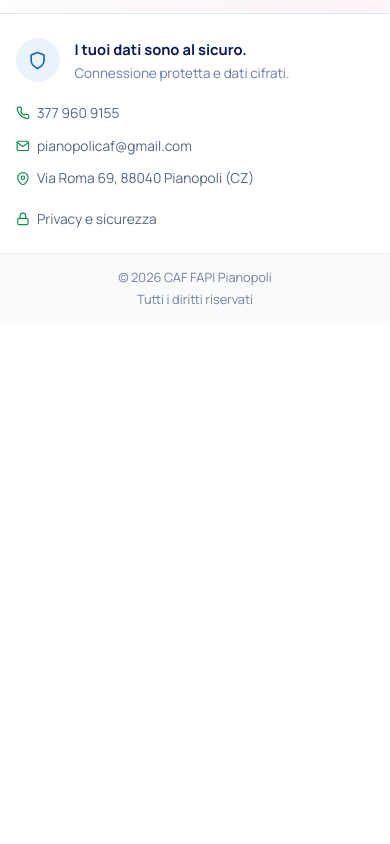
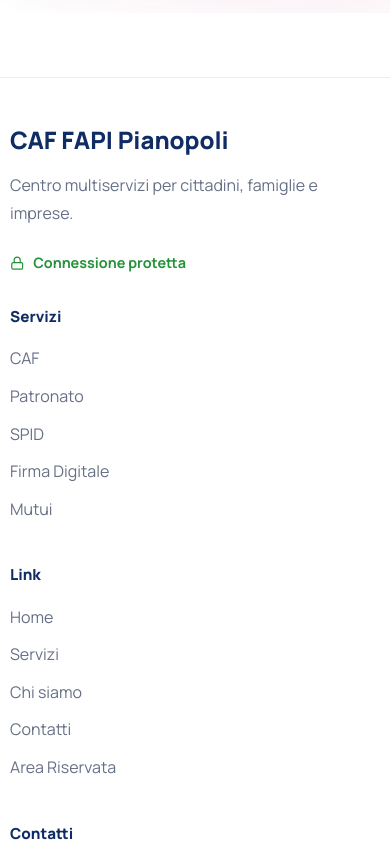
Before and after one commit to acetomartina/FE-Capstone-CAF, a React (Vite) app: page / in a window 390 px wide. Shown: the part 8560-9404 px from the top of the page. Before the commit the page ends 8883 px from the top, so only its background shows below. Built offline with nearby package versions, Linux system fonts and the light colour scheme; no server answers.

Commit message:
feat(home): completa la homepage pubblica con CTA, contatti e footer

```diff
--- a/src/components/layout/PublicFooter/PublicFooter.css
+++ b/src/components/layout/PublicFooter/PublicFooter.css
@@ -1,139 +1,161 @@
 .public-footer {
-  border-top: 1px solid #dce5f2;
+  margin-top: 6rem;
+  border-top: 1px solid #e8eef5;
   background: #ffffff;
-  color: #071b4f;
 }
 
-.public-footer__content {
-  width: min(100% - 3rem, 1320px);
-  min-height: 92px;
+.public-footer__container {
+  width: min(1180px, calc(100% - 2rem));
   margin: 0 auto;
+}
+
+.public-footer__top {
+  padding: 4rem 0;
 
   display: grid;
-  grid-template-columns: 1fr auto auto;
-  align-items: center;
-  gap: 2.5rem;
+  grid-template-columns: 1.3fr repeat(3, 1fr);
+  gap: 3rem;
 }
 
-.public-footer__security {
+.public-footer__brand h3 {
+  margin: 0;
+
+  color: #102c65;
+
+  font-size: 1.5rem;
+
+  font-weight: 800;
+}
+
+.public-footer__brand p {
+  margin: 1rem 0 1.5rem;
+
+  color: #667085;
+
+  line-height: 1.8;
+}
+
+.public-footer__secure {
+  display: inline-flex;
+  align-items: center;
+  gap: 0.55rem;
+
+  color: #249239;
+
+  font-weight: 700;
+
+  font-size: 0.9rem;
+}
+
+.public-footer__column {
+  display: flex;
+  flex-direction: column;
+}
+
+.public-footer__column h4 {
+  margin-bottom: 1.25rem;
+
+  color: #102c65;
+
+  font-size: 0.95rem;
+
+  font-weight: 800;
+}
+
+.public-footer__column a,
+.public-footer__column span {
+  display: inline-flex;
+  align-items: center;
+  gap: 0.55rem;
+
+  margin-bottom: 0.85rem;
+
+  color: #667085;
+
+  text-decoration: none;
+
+  transition: 0.25s;
+}
+
+.public-footer__column a:hover {
+  color: #249239;
+
+  transform: translateX(4px);
+}
+
+.public-footer__column svg {
+  color: #249239;
+}
+
+.public-footer__bottom {
+  min-height: 72px;
+
   display: flex;
   align-items: center;
-  gap: 0.9rem;
+  justify-content: space-between;
+
+  border-top: 1px solid #edf2f7;
 }
 
-.public-footer__icon {
-  width: 44px;
-  height: 44px;
+.public-footer__bottom span {
+  color: #94a3b8;
 
-  display: inline-flex;
-  align-items: center;
-  justify-content: center;
-
-  border-radius: 50%;
-  background: #eaf2fb;
-  color: #1266b2;
-
-  font-size: 1.2rem;
+  font-size: 0.85rem;
 }
 
-.public-footer__security strong {
-  display: block;
-  font-size: 0.92rem;
-}
-
-.public-footer__security p {
-  margin: 0.18rem 0 0;
-  color: #687aa6;
-  font-size: 0.84rem;
-}
-
-.public-footer__contacts {
-  display: flex;
-  align-items: center;
-  gap: 1.4rem;
-}
-
-.public-footer__contacts a,
-.public-footer__contacts span,
-.public-footer__privacy {
+.public-footer__credits {
   display: inline-flex;
   align-items: center;
   gap: 0.45rem;
 
-  color: #526689;
-  font-size: 0.86rem;
+  color: #667085;
+
   text-decoration: none;
+
+  transition: 0.25s;
 }
 
-.public-footer__contacts a:hover {
-  color: #087f45;
+.public-footer__credits strong {
+  color: #102c65;
 }
 
-.public-footer__contacts svg,
-.public-footer__privacy svg {
-  color: #0b8d4a;
+.public-footer__credits:hover {
+  color: #249239;
 }
 
-.public-footer__privacy {
-  white-space: nowrap;
+.public-footer__credits:hover svg {
+  transform: translate(3px, -3px);
 }
 
-.public-footer__bottom {
-  min-height: 42px;
-  padding: 0 1.5rem;
-
-  display: flex;
-  align-items: center;
-  justify-content: center;
-  gap: 0.7rem;
-
-  border-top: 1px solid #edf1f7;
-  background: #f8fafc;
-
-  color: #74819c;
-  font-size: 0.8rem;
+.public-footer__credits svg {
+  transition: 0.25s;
 }
 
-.public-footer__bottom span + span::before {
-  content: "•";
-  margin-right: 0.7rem;
-}
-
-@media (max-width: 991.98px) {
-  .public-footer__content {
-    padding: 1.5rem 0;
-    grid-template-columns: 1fr;
-    gap: 1.25rem;
-  }
-
-  .public-footer__contacts {
-    flex-wrap: wrap;
-  }
-
-  .public-footer__privacy {
-    width: fit-content;
+@media (max-width: 980px) {
+  .public-footer__top {
+    grid-template-columns: repeat(2, 1fr);
   }
 }
 
-@media (max-width: 620px) {
-  .public-footer__content {
-    width: min(100% - 2rem, 1320px);
+@media (max-width: 640px) {
+  .public-footer {
+    margin-top: 4rem;
   }
 
-  .public-footer__contacts {
-    align-items: flex-start;
-    flex-direction: column;
-    gap: 0.75rem;
+  .public-footer__container {
+    width: min(100% - 1.25rem, 1180px);
+  }
+
+  .public-footer__top {
+    grid-template-columns: 1fr;
+    gap: 2rem;
+    padding: 3rem 0;
   }
 
   .public-footer__bottom {
-    padding-block: 0.85rem;
+    padding: 1rem 0;
     flex-direction: column;
-    gap: 0.2rem;
+    gap: 0.8rem;
     text-align: center;
   }
-
-  .public-footer__bottom span + span::before {
-    display: none;
-  }
 }
--- a/src/components/layout/PublicFooter/PublicFooter.tsx
+++ b/src/components/layout/PublicFooter/PublicFooter.tsx
@@ -1,23 +1,56 @@
-import { FiLock, FiMail, FiMapPin, FiPhone, FiShield } from "react-icons/fi";
+import {
+  FiLock,
+  FiMail,
+  FiMapPin,
+  FiPhone,
+} from "react-icons/fi";
 
 import "./PublicFooter.css";
 
 const PublicFooter = () => {
   return (
     <footer className="public-footer">
-      <div className="public-footer__content">
-        <div className="public-footer__security">
-          <span className="public-footer__icon">
-            <FiShield />
-          </span>
+      <div className="public-footer__container">
+        <div className="public-footer__top">
 
-          <div>
-            <strong>I tuoi dati sono al sicuro.</strong>
-            <p>Connessione protetta e dati cifrati.</p>
+          <div className="public-footer__brand">
+            <h3>CAF FAPI Pianopoli</h3>
+
+            <p>
+              Centro multiservizi per cittadini,
+              famiglie e imprese.
+            </p>
+
+            <div className="public-footer__secure">
+              <FiLock />
+
+              <span>Connessione protetta</span>
             </div>
           </div>
 
-        <div className="public-footer__contacts">
+          <div className="public-footer__column">
+            <h4>Servizi</h4>
+
+            <a href="/servizi">CAF</a>
+            <a href="/servizi">Patronato</a>
+            <a href="/servizi">SPID</a>
+            <a href="/servizi">Firma Digitale</a>
+            <a href="/servizi">Mutui</a>
+          </div>
+
+          <div className="public-footer__column">
+            <h4>Link</h4>
+
+            <a href="/">Home</a>
+            <a href="/servizi">Servizi</a>
+            <a href="/chi-siamo">Chi siamo</a>
+            <a href="/contatti">Contatti</a>
+            <a href="/login">Area Riservata</a>
+          </div>
+
+          <div className="public-footer__column">
+            <h4>Contatti</h4>
+
             <a href="tel:+393779609155">
               <FiPhone />
               377 960 9155
@@ -30,19 +63,26 @@ const PublicFooter = () => {
 
             <span>
               <FiMapPin />
-            Via Roma 69, 88040 Pianopoli (CZ)
+              Via Roma 69
+              <br />
+              Pianopoli (CZ)
             </span>
           </div>
 
-        <div className="public-footer__privacy">
-          <FiLock />
-          <span>Privacy e sicurezza</span>
-        </div>
         </div>
 
         <div className="public-footer__bottom">
-        <span>© 2026 CAF FAPI Pianopoli</span>
-        <span>Tutti i diritti riservati</span>
+
+          <span>
+            © 2026 CAF FAPI Pianopoli
+          </span>
+
+          <div className="public-footer__credits">
+  <span>Realizzato da</span>
+  <strong>martina.dstudio</strong>
+</div>
+
+        </div>
       </div>
     </footer>
   );
```
Lines whose indentation alone changed are shown as unchanged.
